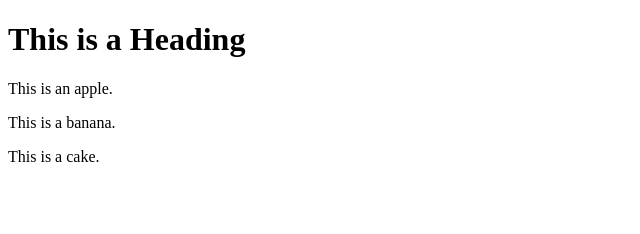
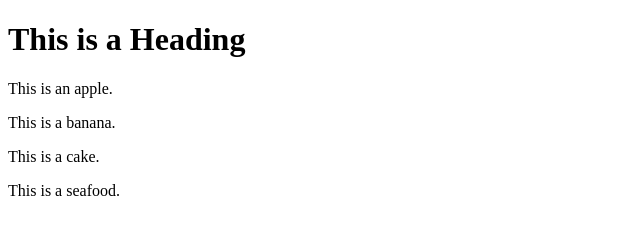
Before and after one commit to HSUTINGHSUAN/HSUTINGHSUAN.github.io, a plain HTML site: page index.html in a window 1280 px wide. Shown: the whole page, without its empty margins (0-640 px from the left). Drawn offline with Linux system fonts and the light colour scheme.

Commit message:
add index.html

```diff
--- a/index.html
+++ b/index.html
@@ -9,5 +9,6 @@
 <p>This is an apple.</p>
     <p>This is a banana.</p>
     <p>This is a cake.</p>
+    <p>This is a seafood.</p>
 </body>
 </html>
```
